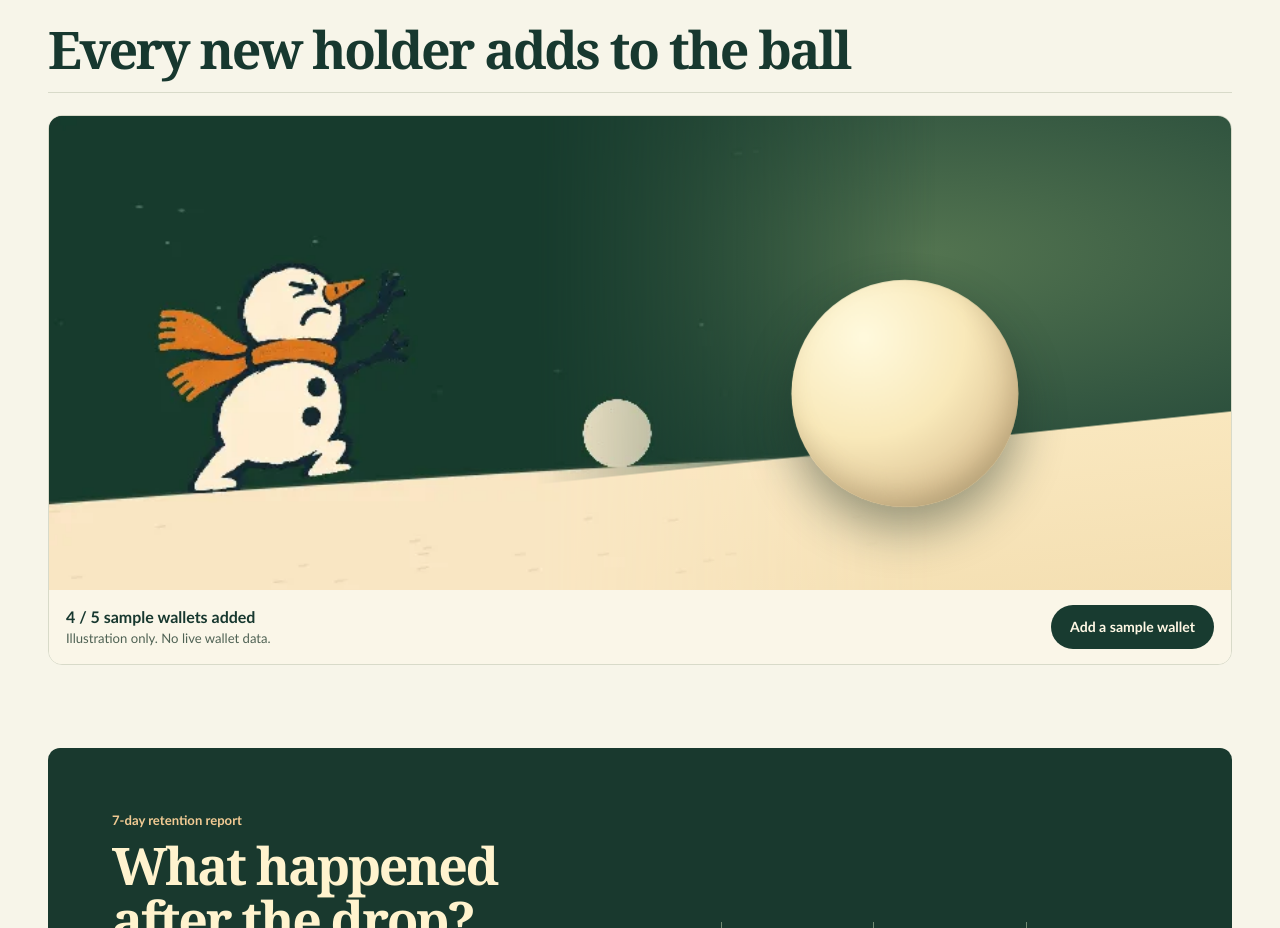
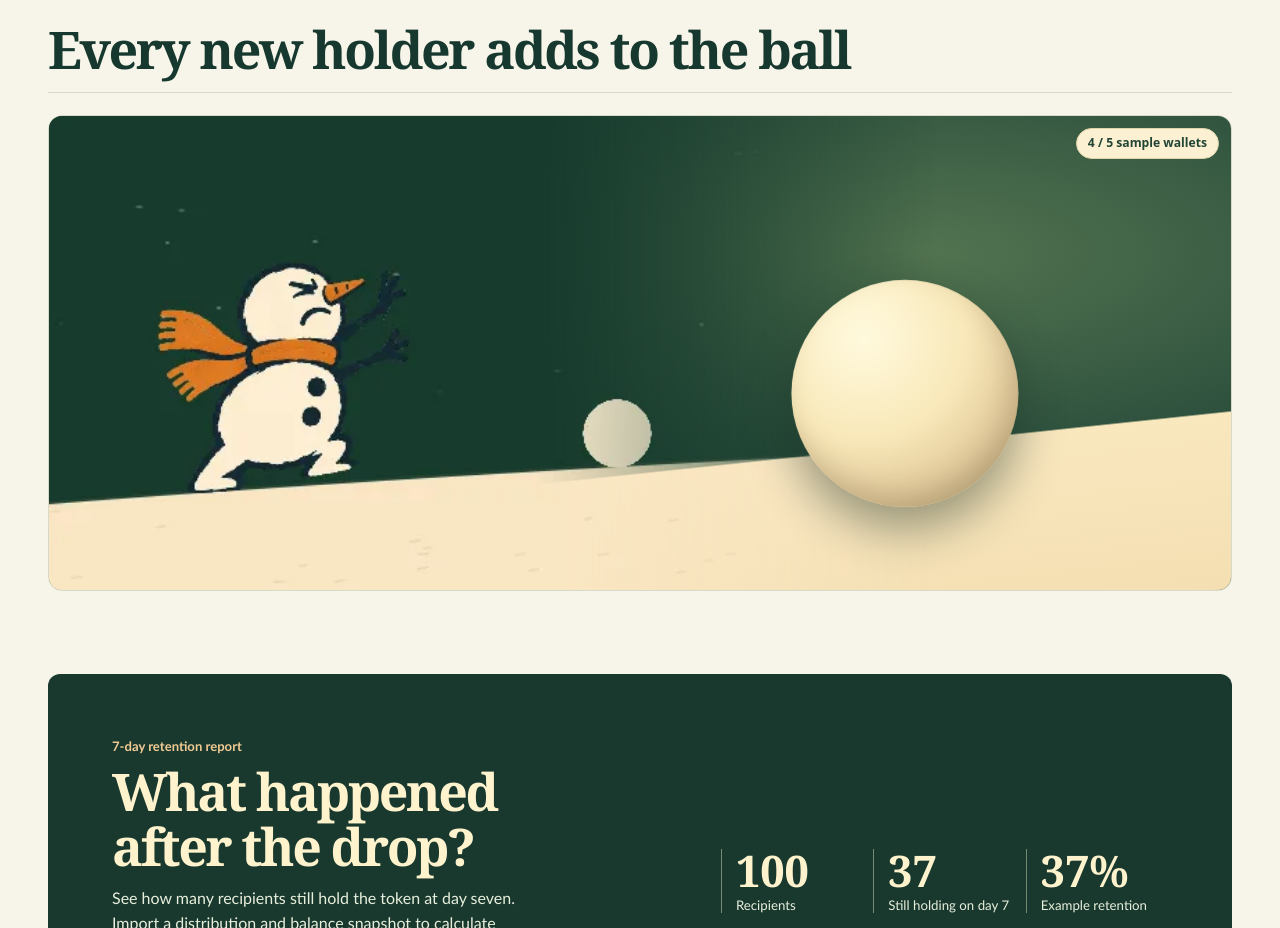
Before and after one commit to GHOSTXrun/xue-ren, a plain HTML site: page index.html in a window 1280 px wide. Shown: the part 1280-2208 px from the top of the page. Drawn offline with Linux system fonts and the light colour scheme.

Commit message:
Show only the wallet count on the growth illustration

```diff
--- a/index.html
+++ b/index.html
@@ -179,6 +179,7 @@
 .hero-product-proof span{color:#a7501d}
 @media(max-width:820px){.portal-hero-split h1#portal-title{font-size:clamp(2.45rem,8.8vw,4.35rem)}}
 @media(max-width:560px){.portal-hero-split .hero-product-label{margin-bottom:13px}.portal-hero-split .portal-hero-copy>p.hero-product-description{margin-top:17px}.hero-product-proof{gap:6px 11px}}
+.growth-wallet-badge{position:absolute;top:12px;right:12px;z-index:4;padding:7px 11px;border:1px solid #e0d4aa;border-radius:999px;background:#fbf0d1;color:#224536;white-space:nowrap;font:700 .76rem/1.2 system-ui,sans-serif;font-variant-numeric:tabular-nums}
 </style>
 </head>
 <body class="portal-shell portal-home"><a class="portal-skip" href="#main">Skip to content</a><header class="portal-header"><div class="portal-wrap portal-header-inner"><a class="portal-mark" href="index.html" aria-label="Home"><img src="assets/snowman-mark.png" width="48" height="48" alt=""></a><nav class="portal-nav" aria-label="Primary navigation"><a href="how-it-works/index.html">How it works</a><a href="history/index.html">Historical data</a></nav><a class="portal-button portal-button-dark portal-report-cta" href="snowman/index.html">Retention reports <span aria-hidden="true">&#8599;</span></a><button class="portal-menu" type="button" aria-label="Menu" aria-expanded="false"><svg width="22" height="22" viewBox="0 0 24 24" fill="none" stroke="currentColor" stroke-width="1.8" aria-hidden="true"><path d="M4 7h16M4 12h16M4 17h16"/></svg></button></div></header>
@@ -254,10 +255,7 @@
         <span class="growth-particle" style="--from-x:-122px;--from-y:-56px"></span><span class="growth-particle" style="--from-x:108px;--from-y:-42px"></span><span class="growth-particle" style="--from-x:-98px;--from-y:70px"></span><span class="growth-particle" style="--from-x:120px;--from-y:52px"></span><span class="growth-particle" style="--from-x:0px;--from-y:-98px"></span>
         <div class="growth-ball"></div>
         </div>
-      </div>
-      <div class="growth-controls">
-        <div><strong id="growth-count" role="status">0 / 5 sample wallets added</strong><p>Illustration only. No live wallet data.</p></div>
-        <div class="growth-buttons"><button type="button" class="portal-button portal-button-dark" id="growth-add">Add a sample wallet</button></div>
+        <strong class="growth-wallet-badge" id="growth-count" aria-live="off">0 / 5 sample wallets</strong>
       </div>
     </div>
   </section>
@@ -322,18 +320,12 @@
   const particles = Array.from(document.querySelectorAll('.growth-particle'));
   const counter = document.getElementById('growth-count');
   const ball = document.querySelector('.growth-ball');
-  const add = document.getElementById('growth-add');
   let count = 0;
   function renderGrowth() {
     particles.forEach((particle, index) => particle.classList.toggle('is-added', index < count));
     ball.style.setProperty('--growth-scale', String(1 + .16 * count));
-    counter.textContent = count + ' / ' + particles.length + ' sample wallets added';
-    add.disabled = count === particles.length;
+    counter.textContent = count + ' / ' + particles.length + ' sample wallets';
   }
-  add.addEventListener('click', () => {
-    if (count < particles.length) count++;
-    renderGrowth();
-  });
 
   const cycle = document.querySelector('.cycle-diagram');
   const growth = document.querySelector('.growth-demo');
@@ -342,8 +334,6 @@
   const still = art.getAttribute('src');
   const reducesMotion = matchMedia('(prefers-reduced-motion: reduce)');
   let timer;
-  let manualGrowth = false;
-  let sampleProgress = 0;
 
   function setCycle(active) {
     cycle.dataset.motion = active ? 'running' : 'stopped';
@@ -351,23 +341,11 @@
   }
   function setGrowth(active) {
     growth.dataset.motion = active ? 'running' : 'stopped';
-    counter.setAttribute('aria-live', active ? 'off' : 'polite');
     art.src = active ? art.dataset.animatedSrc : still;
     clearInterval(timer);
     if (!active) return;
-    if (manualGrowth) {
-      manualGrowth = false;
-      sampleProgress = 0;
-    }
     const advance = () => {
-      if (manualGrowth) return;
-      if (sampleProgress === particles.length) {
-        sampleProgress = 0;
-        count = 0;
-      } else {
-        sampleProgress++;
-        count = sampleProgress;
-      }
+      count = (count + 1) % (particles.length + 1);
       renderGrowth();
     };
     if (count === 0) advance();
@@ -376,12 +354,6 @@
   art.addEventListener('error', () => {
     if (growth.dataset.motion === 'running') setGrowth(false);
   });
-  function useManualGrowth() {
-    manualGrowth = count < particles.length;
-    sampleProgress = count;
-    counter.setAttribute('aria-live', 'polite');
-  }
-  add.addEventListener('click', useManualGrowth);
 
   function bindMotion(container, button, setMotion) {
     let preference = null;
```
